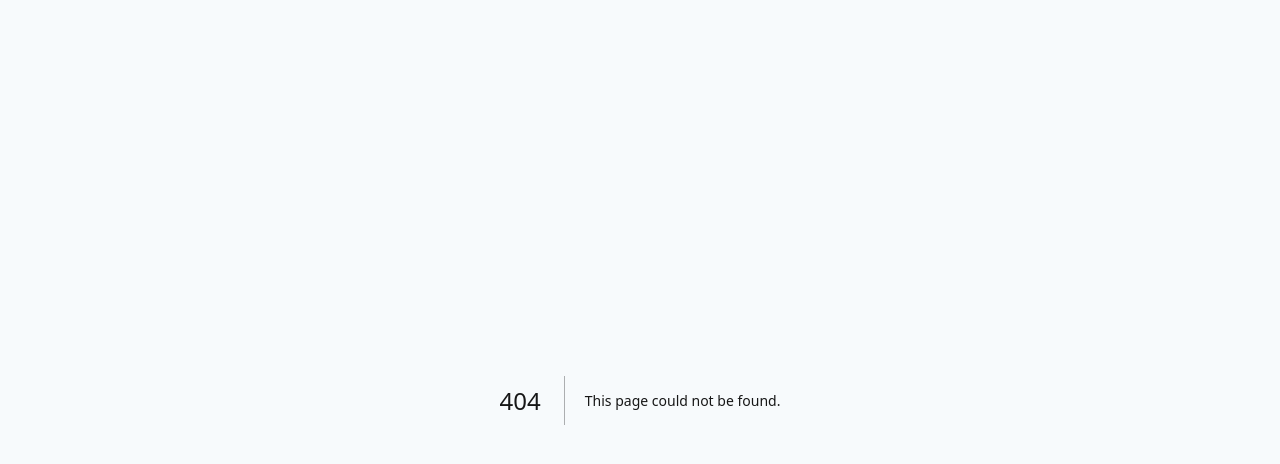
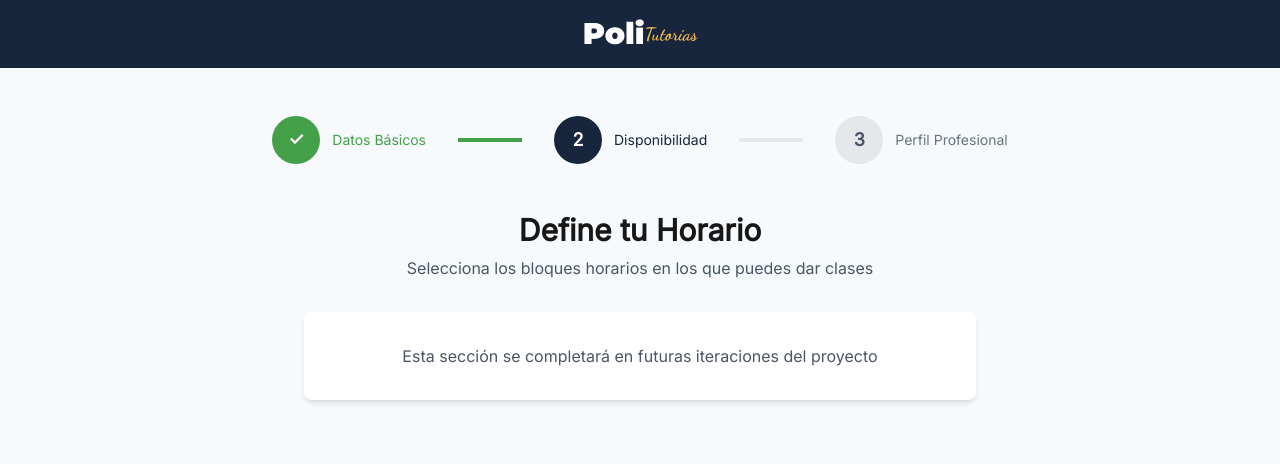
Before and after one commit to PoliTutorias/politutorias-frontend, a Next.js app: page /tutor/disponibilidad in a window 1280 px wide. Before the commit this address had no page. Shown: the top 464 px of the page. Built offline with nearby package versions, Linux system fonts and the light colour scheme.

Commit message:
feat(wizard): agregar página disponibilidad placeholder para completar flujo

```diff
--- /dev/null
+++ b/src/app/tutor/disponibilidad/page.tsx
@@ -0,0 +1,82 @@
+import { montserrat, dancingScript } from '@/lib/fonts';
+import Link from 'next/link';
+
+export default function DisponibilidadPage() {
+  const steps = [
+    { number: 1, label: 'Datos Básicos' },
+    { number: 2, label: 'Disponibilidad' },
+    { number: 3, label: 'Perfil Profesional' },
+  ];
+
+  return (
+    <div className="min-h-screen bg-[var(--background)]">
+      {/* Navbar */}
+      <nav className="bg-[var(--primary)] text-white px-6 py-4">
+        <div className="flex justify-center items-center">
+          <Link href="/" className="flex items-center">
+            <span className={`${montserrat.className} antialiased font-extrabold text-white text-3xl`}>
+              Poli
+            </span>
+            <span className={`${dancingScript.className} antialiased text-[var(--yellow)] text-lg`}>
+              Tutorías
+            </span>
+          </Link>
+        </div>
+      </nav>
+
+      {/* Main Content */}
+      <div className="max-w-4xl mx-auto px-4 py-12">
+        {/* Wizard Steps */}
+        <div className="flex justify-center items-center gap-8 mb-12">
+          {steps.map((step, index) => (
+            <div key={step.number} className="flex items-center">
+              <div
+                className={`flex items-center justify-center w-12 h-12 rounded-full font-semibold text-lg transition-colors ${step.number === 2
+                    ? 'bg-[var(--primary)] text-white'
+                    : step.number < 2
+                      ? 'bg-[var(--success)] text-white'
+                      : 'bg-gray-200 text-gray-600'
+                  }`}
+              >
+                {step.number < 2 ? '✓' : step.number}
+              </div>
+              <span
+                className={`ml-3 text-sm font-medium ${step.number === 2
+                    ? 'text-[var(--primary)]'
+                    : step.number < 2
+                      ? 'text-[var(--success)]'
+                      : 'text-gray-500'
+                  }`}
+              >
+                {step.label}
+              </span>
+              {index < steps.length - 1 && (
+                <div
+                  className={`ml-8 w-16 h-1 ${step.number < 2 ? 'bg-[var(--success)]' : 'bg-gray-200'
+                    }`}
+                ></div>
+              )}
+            </div>
+          ))}
+        </div>
+
+        {/* Page Header */}
+        <div className="text-center mb-8">
+          <h1 className="text-3xl font-bold text-[var(--foreground)] mb-2">
+            Define tu Horario
+          </h1>
+          <p className="text-gray-600">
+            Selecciona los bloques horarios en los que puedes dar clases
+          </p>
+        </div>
+
+        {/* Content Placeholder */}
+        <div className="bg-white rounded-lg shadow-md p-8 max-w-2xl mx-auto">
+          <p className="text-center text-gray-600">
+            Esta sección se completará en futuras iteraciones del proyecto
+          </p>
+        </div>
+      </div>
+    </div>
+  );
+}
```
